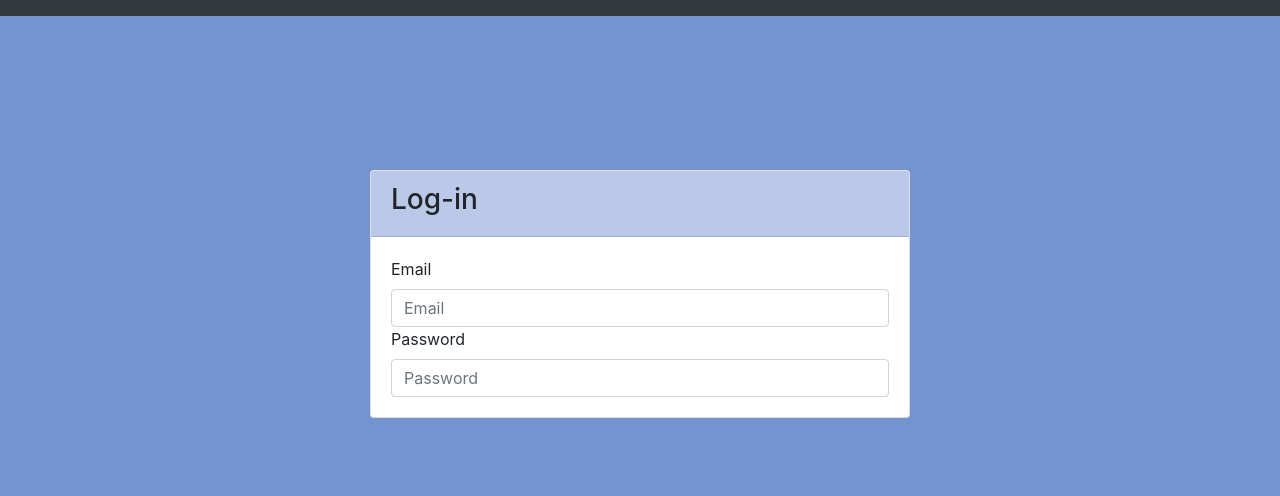
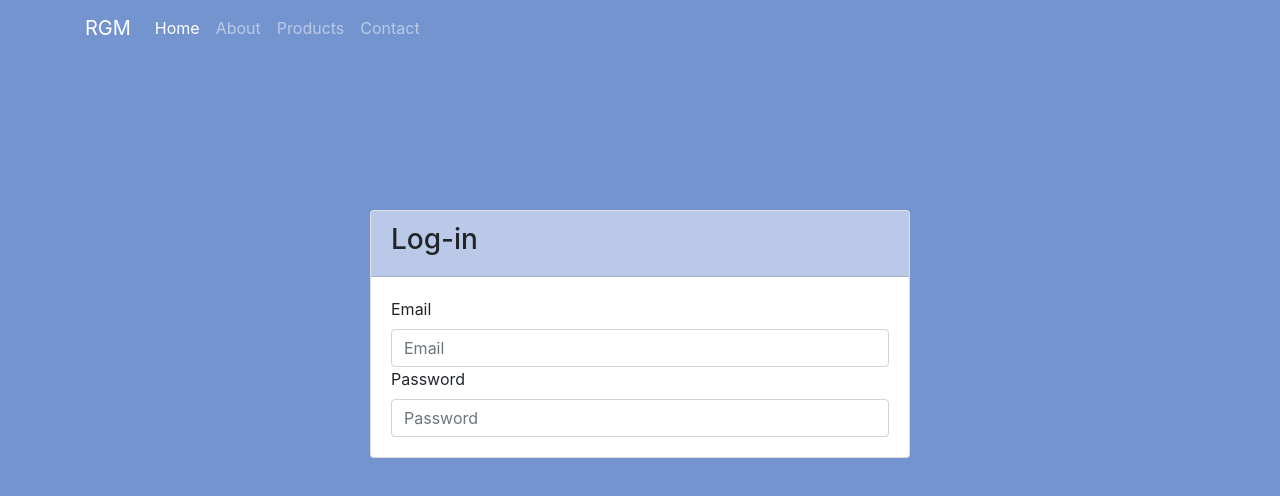
Before and after one commit to Smalls27/RGMProject, a website: page index.html in a window 1280 px wide. Drawn offline with nearby package versions, Linux system fonts and the light colour scheme.

Commit message:
Applied form and Navbar

```diff
--- a/index.html
+++ b/index.html
@@ -5,6 +5,7 @@
         <meta name="viewport" content="width=device-width, initial-scale=1" />
         <!-- Bootstrap CSS enabled -->
         <link rel="stylesheet" href="node_modules/bootstrap/dist/css/bootstrap.min.css" />
+        <link rel="stylesheet" href="node_modules/font-awesome/css/font-awesome.min.css" />
         <!-- Additional CSS using an external file -->
         <link rel="stylesheet" href="styles.css" />
 
@@ -12,13 +13,34 @@
         <title>KLS</title>
     </head>
     <body>
-        <nav class="navbar navbar-expand-sm bg-dark text-blue">
-
+        <nav class="navbar navbar-expand-sm navbar-dark">
+            <div class="container">
+                <a class="navbar-brand" href="#">RGM</a>
+                <button class="navbar-toggler" type="button" data-toggle="collapse" data-target="#collapsingNavbar">
+                    <span class="navbar-toggler-icon"></span>
+                </button>
+                <div class="collapse navbar-collapse" id="collapsingNavbar">
+                    <ul class="navbar-nav">
+                        <li class="nav-item active">
+                            <a class="nav-link" href="#">Home</a>
+                        </li>
+                        <li class="nav-item">
+                            <a class="nav-link" href="#">About</a>
+                        </li>
+                        <li class="nav-item">
+                            <a class="nav-link" href="#">Products</a>
+                        </li>
+                        <li class="nav-item">
+                            <a class="nav-link" href="#">Contact</a>
+                        </li>
+                    </ul>
+                </div>
+            </div>
         </nav>
 
         <div class="container moreSpace">
             <div class="row">
-                <div class="col-sm-6 mx-auto">
+                <div class="col col-sm-6 mx-auto">
                     <div class="card">
                         <div class="card-header">
                             <h3>Log-in</h3>
@@ -39,8 +61,8 @@
 
 
 
-        <script src="node_modules/jquery/dist/jquery.slim.min.js" />
-        <script src="node_modules/popper.js/dist/umd/popper.min.js" />
-        <script src="node_modules/bootstrap/dist/js/bootstrap.min.js" />
+        <script src="https://code.jquery.com/jquery-3.5.1.slim.min.js" integrity="sha384-DfXdz2htPH0lsSSs5nCTpuj/zy4C+OGpamoFVy38MVBnE+IbbVYUew+OrCXaRkfj" crossorigin="anonymous"></script>
+        <script src="https://cdn.jsdelivr.net/npm/popper.js@1.16.1/dist/umd/popper.min.js" integrity="sha384-9/reFTGAW83EW2RDu2S0VKaIzap3H66lZH81PoYlFhbGU+6BZp6G7niu735Sk7lN" crossorigin="anonymous"></script>
+        <script src="https://cdn.jsdelivr.net/npm/bootstrap@4.5.3/dist/js/bootstrap.min.js" integrity="sha384-w1Q4orYjBQndcko6MimVbzY0tgp4pWB4lZ7lr30WKz0vr/aWKhXdBNmNb5D92v7s" crossorigin="anonymous"></script>
     </body>
 </html>
--- a/package.json
+++ b/package.json
@@ -5,6 +5,7 @@
   "main": "index.html",
   "dependencies": {
     "bootstrap": "^4.5.2",
+    "font-awesome": "^4.7.0",
     "jquery": "^3.5.1",
     "popper.js": "^1.16.1"
   },
--- a/styles.css
+++ b/styles.css
@@ -9,3 +9,7 @@ body {
 div.card-header {
     background-color: rgba(116, 148, 207, .5);
 }
+
+a {
+    color: white;
+}
```
Also changed, not shown: 1 other file.
